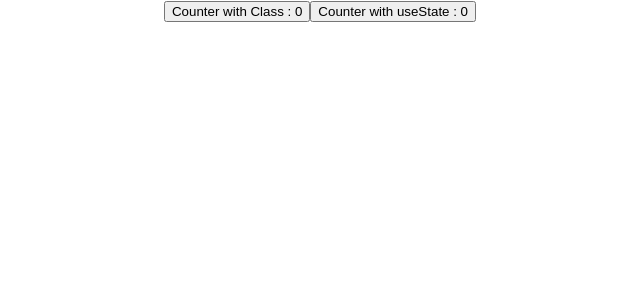
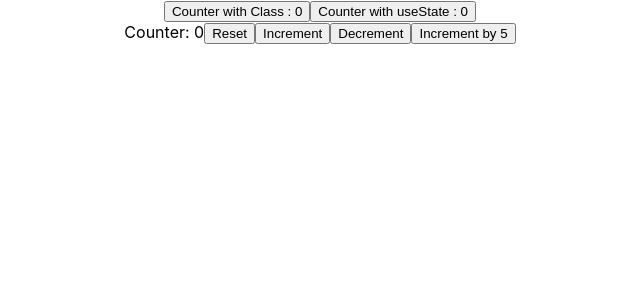
Before and after one commit to PraveenMatthewPhilip/react-code-snippets, a React (Create React App) app: page / in a window 1280 px wide. Shown: the top 300 px of the page, without its empty margins (320-960 px from the left). Built offline with nearby package versions, Linux system fonts and the light colour scheme.

Commit message:
implemented setState with PrevoiusState

```diff
--- a/src/App.js
+++ b/src/App.js
@@ -3,12 +3,14 @@
 
 import ClassCounter from './hooks/useState/CounterWithClass';
 import HookCounter from './hooks/useState/HookCounter';
+import HookCounterWithPreviousState from './hooks/useState/HookCounterWithPreviousState';
 
 function App() {
   return (
     <div className="App">
       <ClassCounter />
       <HookCounter />
+      <HookCounterWithPreviousState />
     </div>
   );
 }
--- /dev/null
+++ b/src/hooks/useState/HookCounterWithPreviousState.js
@@ -0,0 +1,23 @@
+import React, { useState } from 'react'
+
+const HookCounterWithPreviousState = () =>{
+
+    const [counter, setCounter] = useState(0);
+    const incrementBy5 = () => {
+        for(let i=0; i< 5; i++){
+            //setCounter(counter + 1)
+            setCounter(prevState => prevState + 1)
+        }
+    }
+    return(
+        <div>
+            Counter: {counter}
+            <button onClick={()=> setCounter(0)}>Reset</button>
+            <button onClick={()=> setCounter(prevState =>  prevState + 1)}>Increment</button>
+            <button onClick={()=> setCounter(prevState => prevState - 1)}>Decrement</button>
+            <button onClick={incrementBy5}>Increment by 5</button>
+        </div>
+    )
+}
+
+export default HookCounterWithPreviousState;
```
